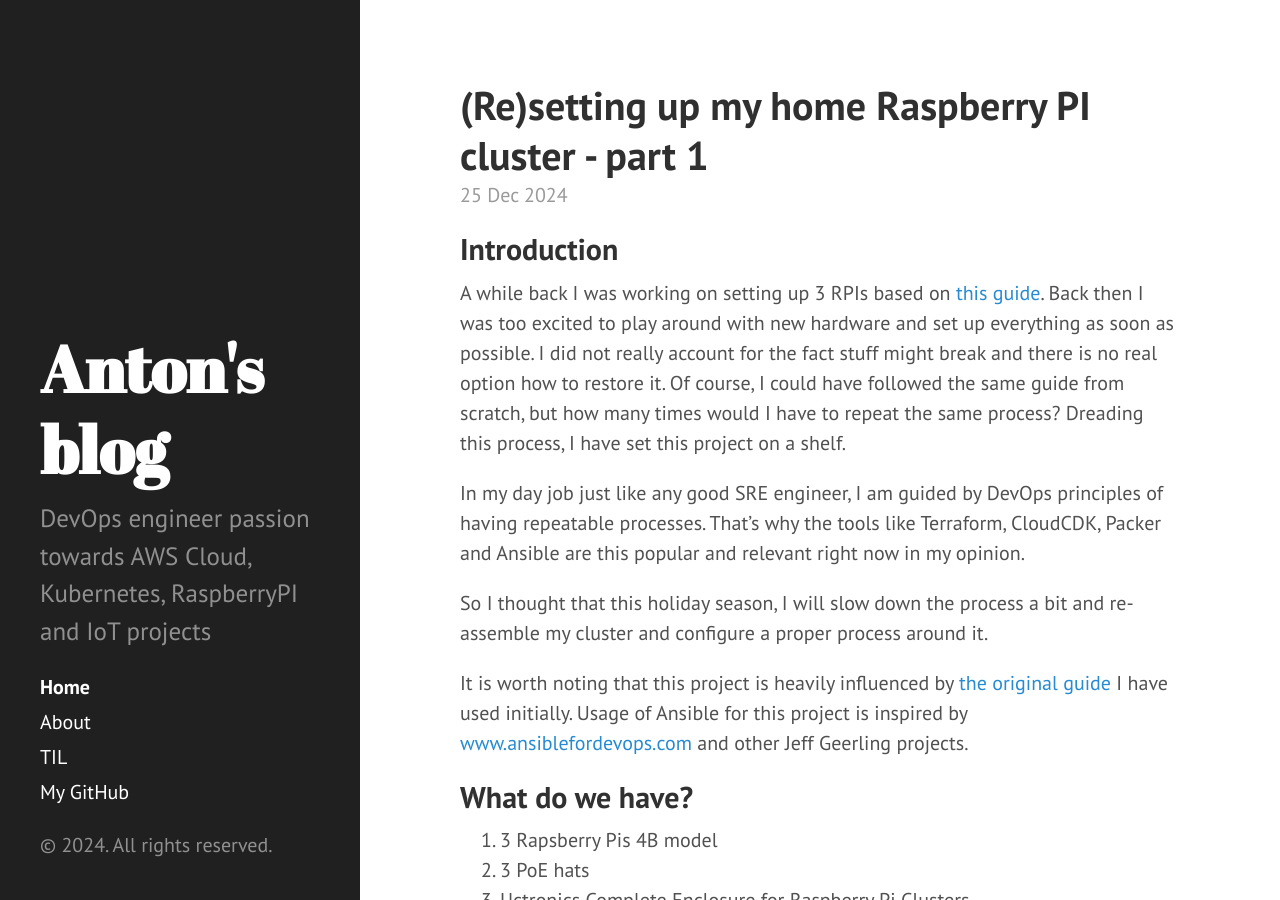
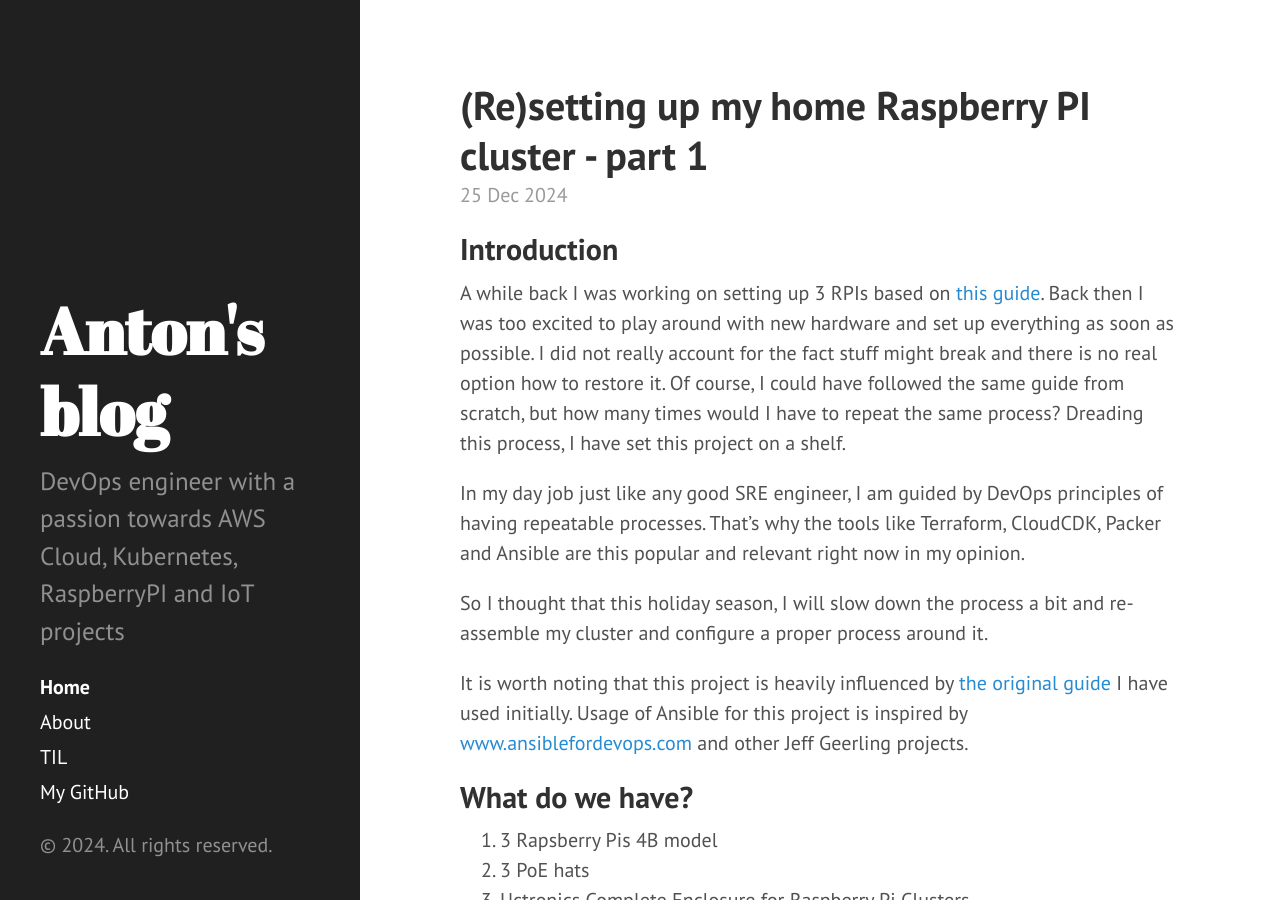
Before and after one commit to AntonAleksandrov13/antonaleksandrov13.github.io, a Jekyll site: the page built from index.html, in a window 1280 px wide and 900 px high. Built offline with Jekyll 4.4.1, drawn with Linux system fonts in a browser that asks for light colours.

Commit message:
grammar fix

```diff
--- a/_config.yml
+++ b/_config.yml
@@ -7,7 +7,7 @@ permalink:        pretty
 
 # Setup
 title:            Anton's blog
-description:      'DevOps engineer passion towards AWS Cloud, Kubernetes, RaspberryPI and IoT projects'
+description:      'DevOps engineer with a passion towards AWS Cloud, Kubernetes, RaspberryPI and IoT projects'
 url:              https://github.com/AntonAleksandrov13
 baseurl:          /
 
```
